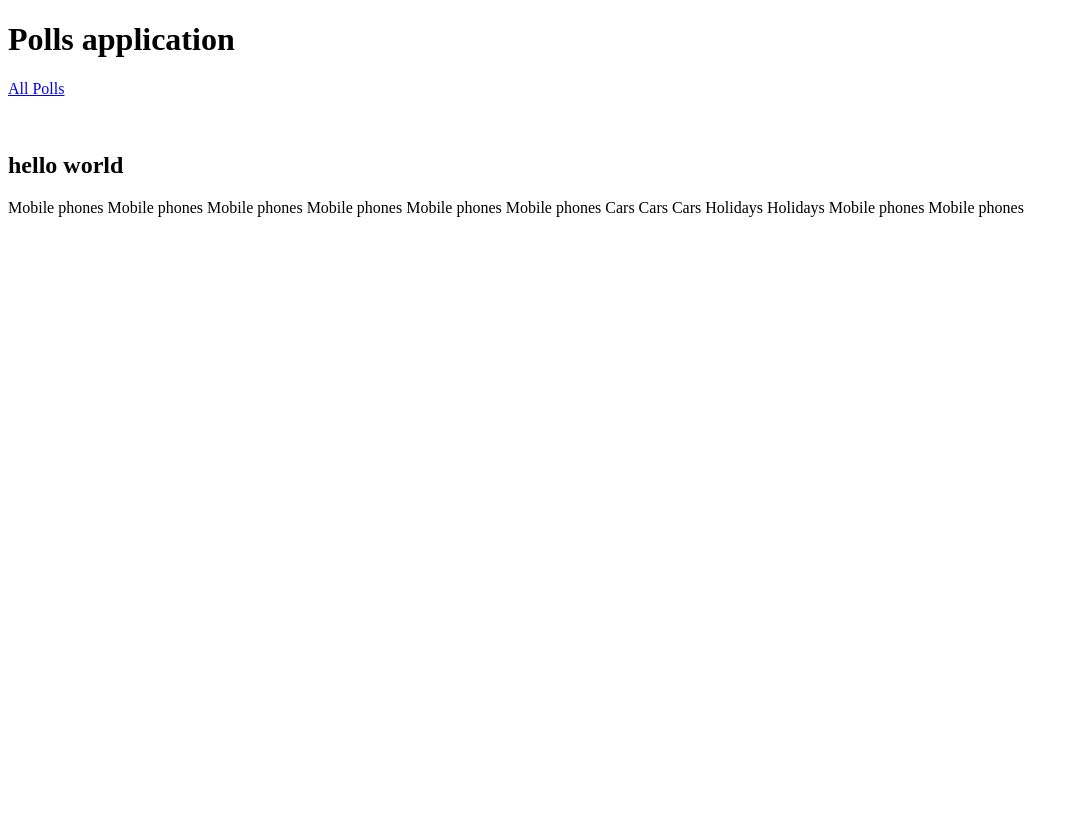
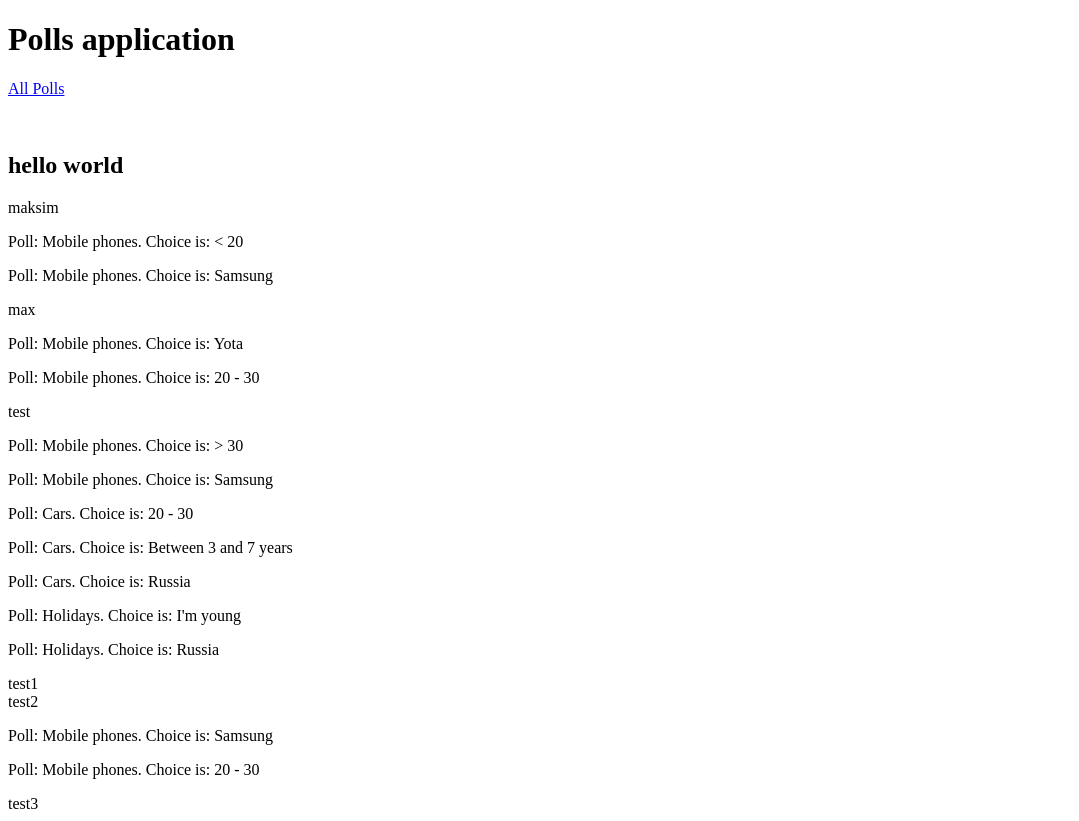
Before and after one commit to raptor72/poll, a Django app: page /poll/user_results/ in a window 1280 px wide. Shown: the whole page, without its empty margins (0-1079 px from the left). Before the commit the page ends 217 px from the top, so only its background shows below. Run offline with Django 3.2, Linux system fonts and the light colour scheme; a user stored in the database is signed in; data comes from the database, SQL or seed files in the repository; both versions use the stored data as it was after the commit.

Commit message:
Add UserResult view

```diff
--- a/poll/templates/poll/user_results.html
+++ b/poll/templates/poll/user_results.html
@@ -19,13 +19,14 @@
 
 <h2>hello world</h2>
 
+      {% for set in user %}
+              {{ set.username }}
+                 <br>
+        {% for poll in set.vote_set.all %}
+<p>
+        Poll: {{ poll.poll }}. Choice is: {{ poll.choice }}
 
-      {% for set in user %}
-
-        {% for poll in set.vote_set.all%}
-
-{#        {{ set.vote_set.all  }} #}
-        {{ poll.poll }}
+</p>
           {% endfor %}
 
       {% endfor %}
--- a/poll/urls.py
+++ b/poll/urls.py
@@ -8,7 +8,7 @@ urlpatterns = [
     path('', IndexView.as_view(), name='polls_list_url'),
     path('login/', LoginView.as_view(template_name='poll/login.html')),
     path('logout/', LogoutView.as_view()),
-    path('user_results/', user_results, name='user_results'),
+    path('user_results/', UserResult.as_view(), name='user_results'),
     path('<str:slug>/', PollDetail.as_view(), name='poll_detail_url'),
-    path('<str:slug>/result/', poll_result, name='poll_result'),
+    path('<str:slug>/result/', PollResult.as_view(), name='poll_result'),
 ]
--- a/poll/utils.py
+++ b/poll/utils.py
@@ -39,3 +39,30 @@
                 new_vote = Vote(user=request.user, poll=obj, choice=answer)
                 new_vote.save()
             return redirect('poll_detail_url', slug=obj.slug)
+
+
+class PollResultMixin:
+    model = None
+    template = 'poll/poll_result.html'
+
+    def get(self, request, slug):
+        obj = get_object_or_404(Poll, slug__iexact=slug)
+        superuser = request.user.is_superuser
+        if superuser is False:
+            messages.error(request, 'You are not admin')
+            return redirect('poll_detail_url', slug=obj.slug)
+        else:
+            return render(request, self.template, context={self.model.__name__.lower(): obj})
+
+
+class UserResultMixin:
+    template = None
+
+    def get(self, request):
+        superuser = request.user.is_superuser
+        if superuser is False:
+            messages.error(request, 'You are not admin')
+            return redirect('polls_list_url')
+        else:
+            user = User.objects.all()
+            return render(request, self.template, {'user': user})
--- a/poll/views.py
+++ b/poll/views.py
@@ -1,13 +1,9 @@
-from django.shortcuts import render, redirect, get_object_or_404
 from django.views.generic import View
 
-from .models import Poll#, Question, Choice, Vote
-from .utils import PollDetailMixin
+from .models import Poll
+from .utils import PollDetailMixin, PollResultMixin, UserResultMixin
 
-from django.contrib.auth.models import User
 from django.contrib.auth.mixins import LoginRequiredMixin
-#from django.urls import reverse
-from django.contrib import messages
 
 from django.views import generic
 
@@ -25,23 +21,10 @@ class PollDetail(LoginRequiredMixin, PollDetailMixin, View):
     redirect_field_name = 'poll/poll_detail.html'
 
 
-def poll_result(request, slug):
-    poll = get_object_or_404(Poll, slug__iexact=slug)
-    superuser = request.user.is_superuser
-    if superuser is False:
-        messages.error(request, 'You are not admin')
-        return redirect('poll_detail_url', slug=poll.slug)
-    else:
-        return render(request, 'poll/poll_result.html', {'poll': poll})
+class PollResult(LoginRequiredMixin, PollResultMixin, View):
+    model = Poll
 
 
-def user_results(request):
-    superuser = request.user.is_superuser
-    if superuser is False:
-        messages.error(request, 'You are not admin')
-        return redirect('polls_list_url')
-    else:
-        user = User.objects.all()
-        for i in user:
-            print(i.vote_set.all())
-        return render(request, 'poll/user_results.html', {'user': user})
+class UserResult(LoginRequiredMixin, UserResultMixin, View):
+    login_url = '/poll/login/'
+    template = 'poll/user_results.html'
```
Also changed, not shown: db.sqlite3.
